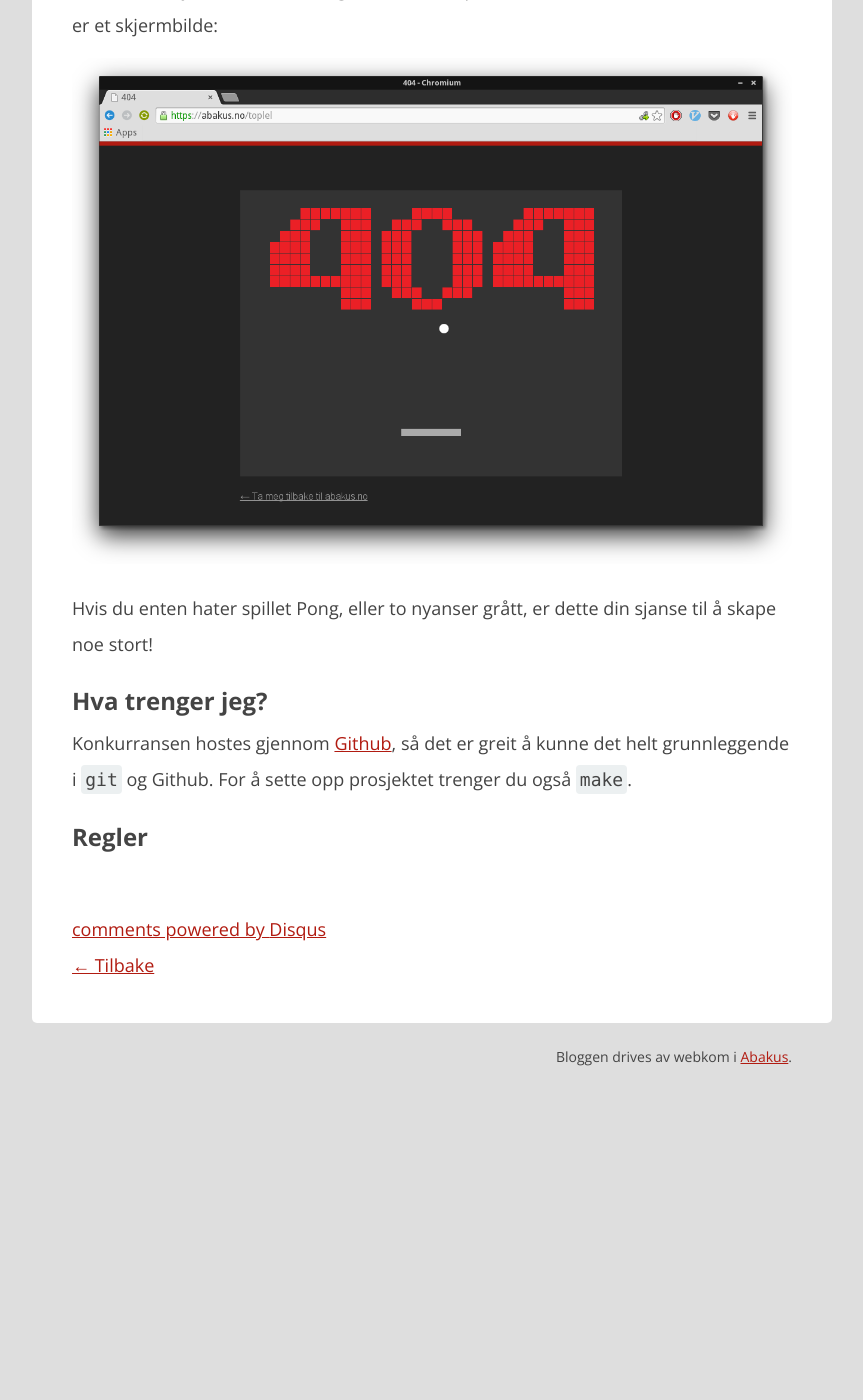
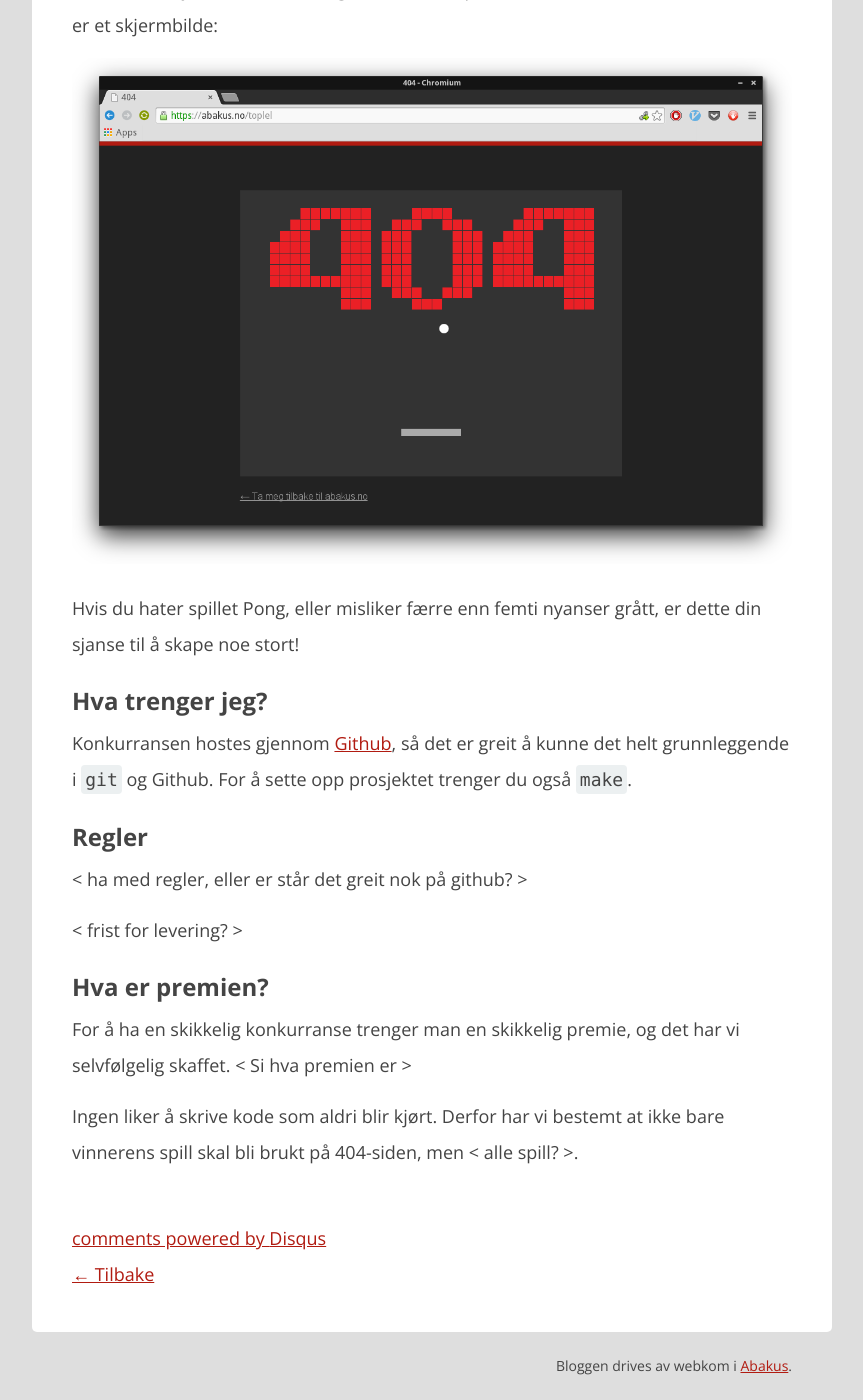
Before and after one commit to webkom/webkom.github.io, a Jekyll site: the page built from _posts/2015-01-16-404-competition.md, in a window 1280 px wide and 1400 px high, scrolled down 494 px. Shown: the whole window, without its empty margins (208-1071 px from the left). Built offline with Jekyll 4.4.1, drawn with Linux system fonts in a browser that asks for light colours; comment, search, counter and statistics services are not loaded; before the commit the page ends 1585 px from its top, so only the background shows below that.

Commit message:
plans for what to include in the post

```diff
--- a/_posts/2015-01-16-404-competition.md
+++ b/_posts/2015-01-16-404-competition.md
@@ -14,7 +14,7 @@ Ikke det? Nåvel. Her er et skjermbilde:
 
 ![Nåværende 404-spill](/images/posts/2015-01-16-gammel-404.png)
 
-Hvis du enten hater spillet Pong, eller to nyanser grått, er dette din sjanse til å skape noe stort!
+Hvis du hater spillet Pong, eller misliker færre enn femti nyanser grått, er dette din sjanse til å skape noe stort!
 
 ## Hva trenger jeg?
 
@@ -22,3 +22,15 @@ Konkurransen hostes gjennom [Github](http://www.github.com), så det er greit å
 For å sette opp prosjektet trenger du også `make`.
 
 ## Regler
+
+< ha med regler, eller er står det greit nok på github? >
+
+< frist for levering? >
+
+
+## Hva er premien?
+
+For å ha en skikkelig konkurranse trenger man en skikkelig premie, og det har vi selvfølgelig skaffet. < Si hva premien er >
+
+Ingen liker å skrive kode som aldri blir kjørt.
+Derfor har vi bestemt at ikke bare vinnerens spill skal bli brukt på 404-siden, men < alle spill? >.
```
